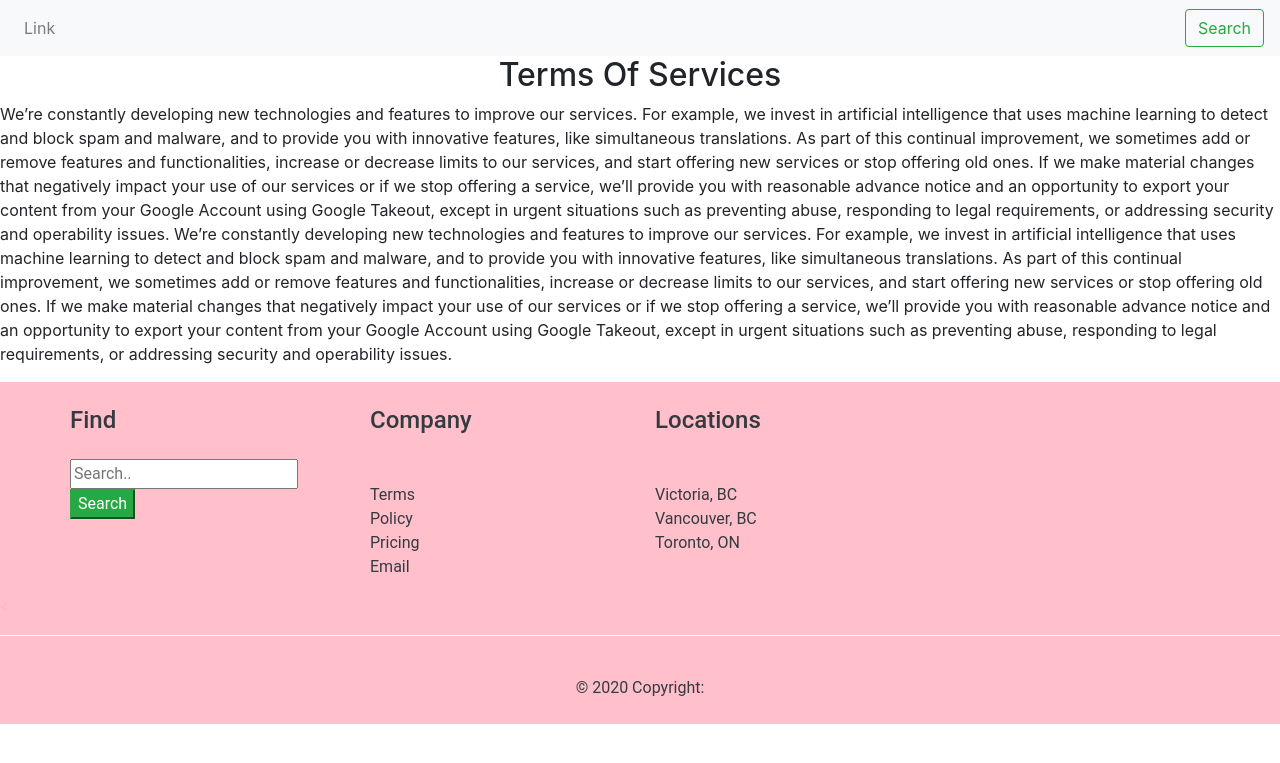
After one commit to Sokomba01/TechPlus2_django, a Django app: page /terms/ in a window 1280 px wide. The commit adds this page. Shown: the top 763 px of the page. Run offline with Django 3.2, Linux system fonts and the light colour scheme; some libraries are stand-ins or nearby versions.

Commit message:
Design Commit

```diff
--- a/tech_plus_2/home/urls.py
+++ b/tech_plus_2/home/urls.py
@@ -6,5 +6,9 @@ urlpatterns = [
     path('signup/home/', views.SignUp, name='home'),
     path('signin/dashboard/', views.SignIn, name='home'),
     path('signin/', views.SignInPage, name='signInPage'),
-    path('signup/', views.SignUpPage, name='signInPage'),
+    path('signup/', views.SignUpPage, name='signUpPage'),
+    path('terms/', views.TermsPage, name='TermsPage'),
+    path('policy/', views.PolicyPage, name='PolicyPage'),
+    path('pricing/', views.PricingPage, name='pricing'),
+    #path('policy/', views.emPage, name='PolicyPage'),
 ]
--- a/tech_plus_2/home/views.py
+++ b/tech_plus_2/home/views.py
@@ -14,6 +14,16 @@ def SignInPage(request):
 
 def SignUpPage(request):
     return render(request, 'signup.html')
+
+def TermsPage(request):
+    return render(request, 'terms.html')
+
+def PolicyPage(request):
+    return render(request, 'policy.html')
+
+def PricingPage(request):
+    return render(request, 'pricing.html')
+
 
 def SignUp(request):
     if request.method == 'POST':
--- a/tech_plus_2/templates/base.html
+++ b/tech_plus_2/templates/base.html
@@ -5,6 +5,11 @@
     <style>
       	footer {
 		color: #FFB6C1;
+		background: #FFC0CB;
+		font-family: 'Roboto', sans-serif;
+	}
+	#dody{
+	    color: #FFB6C1;
 		background: #FFC0CB;
 		font-family: 'Roboto', sans-serif;
 	}
@@ -25,7 +30,7 @@
     <link rel="stylesheet" href="https://stackpath.bootstrapcdn.com/bootstrap/4.3.1/css/bootstrap.min.css" integrity="sha384-ggOyR0iXCbMQv3Xipma34MD+dH/1fQ784/j6cY/iJTQUOhcWr7x9JvoRxT2MZw1T" crossorigin="anonymous">
     <title>{% block title %} {% endblock title %}</title>
   </head>
-  <body>
+  <body id="body">
     <nav class="navbar navbar-expand-lg navbar-light bg-light">
   <button class="navbar-toggler" type="button" data-toggle="collapse" data-target="#navbarSupportedContent" aria-controls="navbarSupportedContent" aria-expanded="false" aria-label="Toggle navigation">
     <span class="navbar-toggler-icon"></span>
@@ -86,13 +91,13 @@
 
         <ul class="list-unstyled">
           <li>
-            <a href="#!" class="text-dark">Terms</a>
+            <a href="terms/" class="text-dark">Terms</a>
           </li>
           <li>
-            <a href="#!" class="text-dark">Policy</a>
+            <a href="policy/" class="text-dark">Policy</a>
           </li>
           <li>
-            <a href="#!" class="text-dark">Pricing</a>
+            <a href="pricing" class="text-dark">Pricing</a>
           </li>
           <li>
             <a href="#!" class="text-dark">Email</a>
--- /dev/null
+++ b/tech_plus_2/templates/terms.html
@@ -0,0 +1,25 @@
+{% extends 'base.html' %}
+
+{% block title%} Terms {% endblock title %}
+{% block body %}
+<div class="rounded">
+    <center><h2>Terms Of Services</h2></center>
+    <p>
+        We’re constantly developing new technologies and features to improve our services. For example, we invest in artificial intelligence that uses
+        machine learning to detect and block spam and malware, and to provide you with innovative features,
+        like simultaneous translations. As part of this continual improvement, we sometimes add or remove features and functionalities, increase or decrease limits to our services,
+        and start offering new services or stop offering old ones.
+        If we make material changes that negatively impact your use of our services or if we stop offering a service,
+        we’ll provide you with reasonable advance notice and an opportunity to export your content from your Google Account using Google Takeout,
+        except in urgent situations such as preventing abuse, responding to legal requirements, or addressing security and operability issues.
+        We’re constantly developing new technologies and features to improve our services. For example, we invest in artificial intelligence that uses
+        machine learning to detect and block spam and malware, and to provide you with innovative features,
+        like simultaneous translations. As part of this continual improvement, we sometimes add or remove features and functionalities, increase or decrease limits to our services,
+        and start offering new services or stop offering old ones.
+        If we make material changes that negatively impact your use of our services or if we stop offering a service,
+        we’ll provide you with reasonable advance notice and an opportunity to export your content from your Google Account using Google Takeout,
+        except in urgent situations such as preventing abuse, responding to legal requirements, or addressing security and operability issues.
+
+    </p>
+</div>
+{% endblock body%}
```
Also changed, not shown: tech_plus_2/templates/policy.html (added, +25 -0 lines), tech_plus_2/templates/pricing.html (added, +25 -0 lines).
